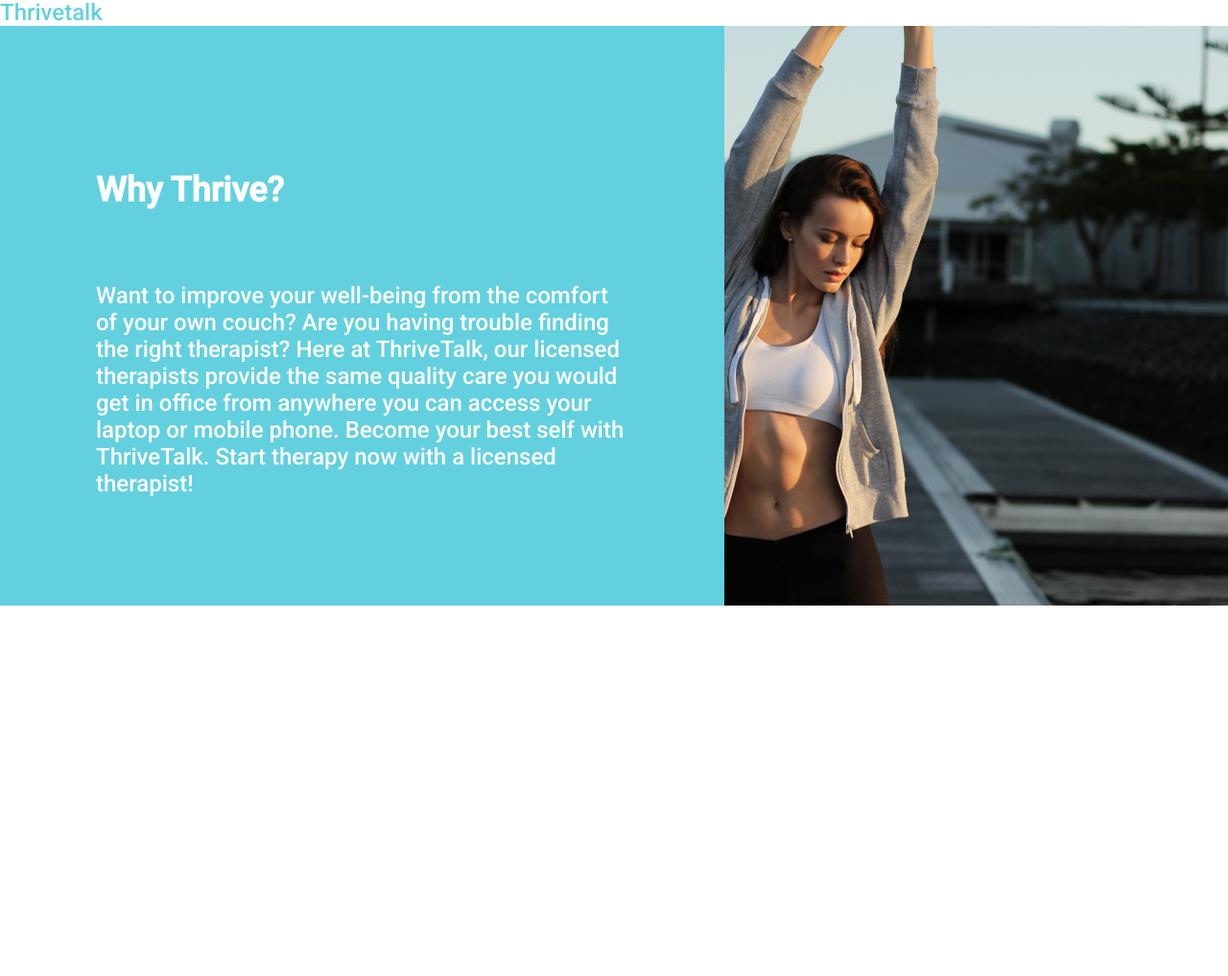
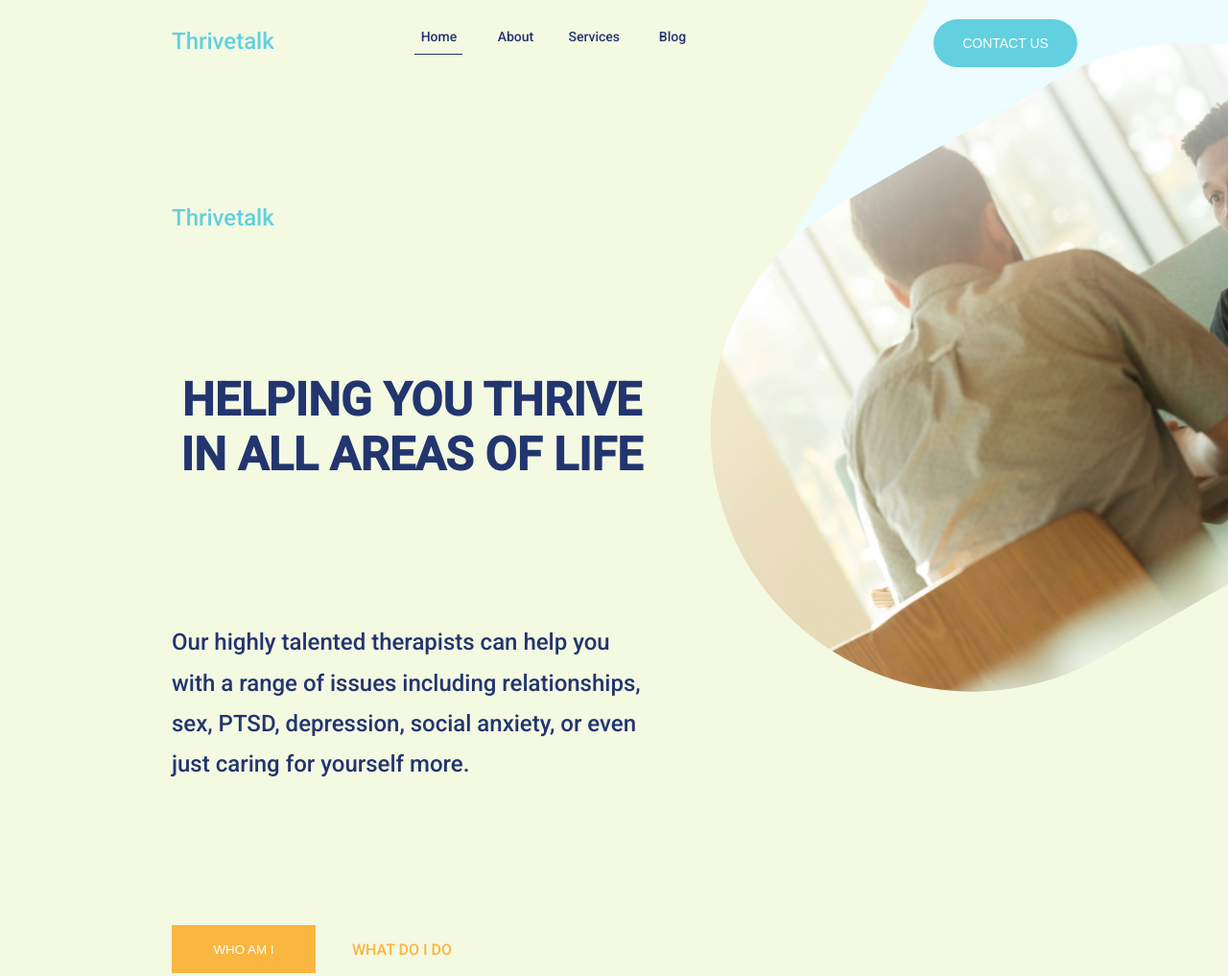
Before and after one commit to fr3xit/thrivetalk, a plain HTML site: page index.html in a window 1280 px wide. Shown: the top 1017 px of the page at 96% size. Before the commit the page ends 800 px from the top, so only its background shows below. Drawn offline with Linux system fonts and the light colour scheme.

Commit message:
intro block in work

```diff
--- a/index.html
+++ b/index.html
@@ -10,19 +10,52 @@
 </head>
 
 <body>
-	<div class="page">
-		<header class="header container">
-			<div class="logo">Thrivetalk</div>
-			<nav class="nav-bar"></nav>
+	<div class="page container">
+		<header class="header">
+			<div class="logo">
+				<a class="link" href="./index.html" title="Ку-Ку)">Thrivetalk</a>
+			</div>
+			<nav class="header__menu nav-bar">
+				<a class="nav-bar__link nav-bar__link--active" href="#">Home</a>
+				<a class="nav-bar__link" href="#">About</a>
+				<a class="nav-bar__link" href="#">Services</a>
+				<a class="nav-bar__link" href="#">Blog</a>
+			</nav>
+			<button class="header__btn btn">CONTACT US</button>
 		</header>
 
 		<main class="main">
-			<section class="thrive section container">
+			<section class="intro">
+				<div class="intro__content">
+					<div class="intro__sup-title logo">
+						<a class="link" href="./index.html">Thrivetalk</a>
+					</div>
+					<h2 class="intro__title">
+						HELPING YOU THRIVE IN ALL AREAS OF LIFE
+					</h2>
+					<p class="intro__text">
+						Our highly talented therapists can help you with a range of issues including relationships, sex, PTSD,
+						depression,
+						social anxiety, or even just caring for yourself more.
+					</p>
+
+					<div class="intro__btn-wrap">
+						<button class="intro__btn btn">WHO AM I</button>
+						<p class="intro__btn-text">WHAT DO I DO</p>
+					</div>
+				</div>
+
+				<div class="intro__decor">
+
+				</div>
+			</section>
+			<section class="thrive">
 				<div class="thrive__desc">
 					<h2 class="thrive__title">Why Thrive?</h2>
 					<p class="thrive__text">
 						<span class="">
-							Want to improve your well-being from the comfort of your own couch? Are you having trouble finding the right
+							Want to improve your well-being from the comfort of your own couch? Are you having trouble finding the
+							right
 							therapist?
 						</span>
 						Here at ThriveTalk, our licensed therapists provide the same quality care you would get in office from
--- a/src/scss/_header.scss
+++ b/src/scss/_header.scss
@@ -1,5 +1,45 @@
+.header {
+	position: absolute;
+	z-index: 1000;
+
+	display: flex;
+	justify-content: space-between;
+	width: calc(100% - 179px - 277px);
+	padding-left: 179px;
+	padding-top: 30px;
+}
+
 .logo {
 	font-size: 24px;
 	line-height: 26.72px;
 	color: #62d0df;
 }
+
+.logo:hover {
+	color: #22356f;
+	transition: all 0.3s linear;
+}
+
+.header__menu {
+	padding-right: 277px;
+}
+
+.header__btn {
+	position: absolute;
+	top: 20px;
+	right: -120px;
+
+	width: 150px;
+	height: 50px;
+
+	font-size: 14px;
+	line-height: 16px;
+	color: #fff;
+	border-radius: 50px;
+	background: #62d0df;
+}
+
+.header__btn:hover {
+	color: #22356f;
+	transition: all 0.3s linear;
+}
--- /dev/null
+++ b/src/scss/_intro.scss
@@ -0,0 +1,97 @@
+.intro {
+	position: relative;
+
+	max-width: 1117px;
+	min-height: 840px;
+	padding-top: 50px;
+	padding-left: 179px;
+	padding-bottom: 75px;
+
+	background-color: #f4f9e2;
+	color: #22356f;
+}
+
+.intro__content {
+	padding-top: 164px;
+	height: 800px;
+	display: flex;
+	flex-direction: column;
+	justify-content: space-between;
+	max-width: 500px;
+}
+
+.intro__title {
+	text-align: center;
+	font-size: 48px;
+}
+
+.intro__text {
+
+	font-size: 24px;
+	line-height: 42.19px;
+}
+
+.intro__title,
+.intro__btn,
+.intro__btn-text {
+	text-transform: uppercase;
+}
+
+.intro__btn-wrap {
+	display: flex;
+	align-items: center;
+
+	line-height: 23px;
+}
+
+.intro__btn {
+	min-width: 150px;
+	min-height: 50px;
+	padding: 10px 30px;
+
+	background-color: #f9b640;
+	color: #fff;
+}
+
+.intro__btn:hover {
+	color: #22356f;
+	transition: all 0.3s linear;
+}
+
+.intro__btn-text {
+	margin-left: 38px;
+	color: #f9b640;
+}
+
+// Decor
+.intro__content::before,
+.intro__content::after {
+	position: absolute;
+
+	content: "";
+
+	width: 807.71px;
+	height: 544.93px;
+
+	border-radius: 312.159px;
+}
+
+.intro__content::before {
+	top: 0px;
+	right: -250.66px;
+
+	background: #edfdff;
+	transform: matrix(-0.5, 0.87, 0.87, 0.5, 0, 0);
+}
+
+.intro__content::after {
+
+	top: 110px;
+	right: -250.66px;
+
+	background-position: center;
+	background-repeat: no-repeat;
+
+	background-image: url(../img/linkedin-sales-navigator-406825_2.jpg);
+	transform: rotate(-30deg);
+}
--- a/src/scss/_main.scss
+++ b/src/scss/_main.scss
@@ -1,4 +1,8 @@
 .page {
+	position: relative;
+
+	overflow: hidden;
+
 	font-family: "Roboto", sans-serif;
 }
 
@@ -11,3 +15,13 @@
 	// fix отступа
 	vertical-align: top;
 }
+
+.btn {
+	border: none;
+	cursor: pointer;
+}
+
+.link {
+	text-decoration: none;
+	color: inherit;
+}
--- /dev/null
+++ b/src/scss/_nav-bar.scss
@@ -0,0 +1,30 @@
+.nav-bar {
+	display: flex;
+	gap: 30px;
+	font-size: 14px;
+	line-height: 16px;
+}
+
+.nav-bar__link {
+	min-width: 50px;
+
+	text-align: center;
+	text-decoration: none;
+	color: #22356F;
+}
+
+.nav-bar__link:hover {
+	color: #62D0DF;
+	transition: all .3s linear;
+}
+
+.nav-bar__link--active:after {
+	display: block;
+	width: 100%;
+	min-height: 1px;
+	margin-top: 10px;
+
+	content: "";
+
+	background-color: #22356F;
+}
--- a/src/scss/index.scss
+++ b/src/scss/index.scss
@@ -7,5 +7,7 @@
 
 // Sections
 @import 'header';
+@import 'nav-bar';
+@import 'intro';
 @import 'main';
 @import 'thrive';
```
Also changed, not shown: src/css/index.css, src/img/linkedin-sales-navigator-406825.jpg (added), src/img/linkedin-sales-navigator-406825_2.jpg (added), 1 other file.
